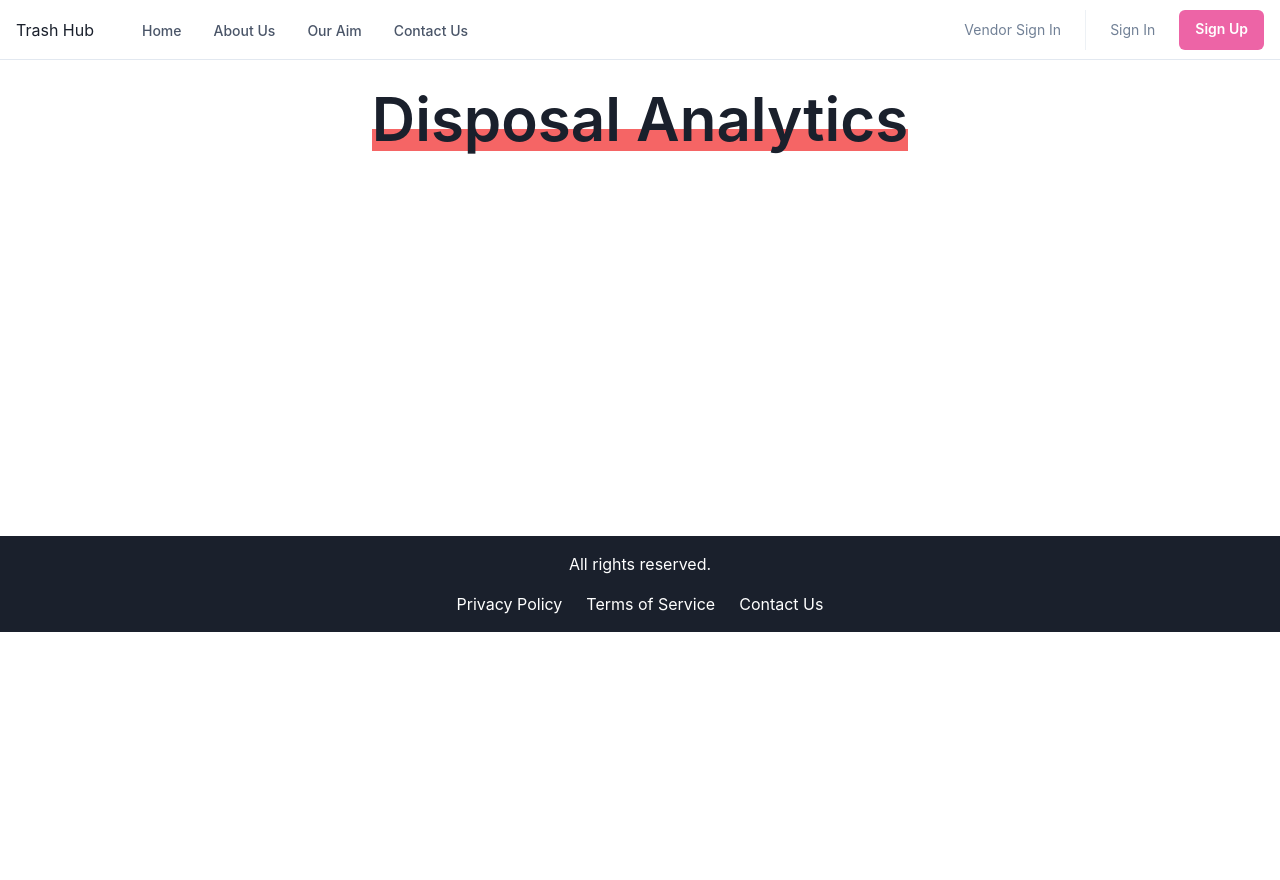
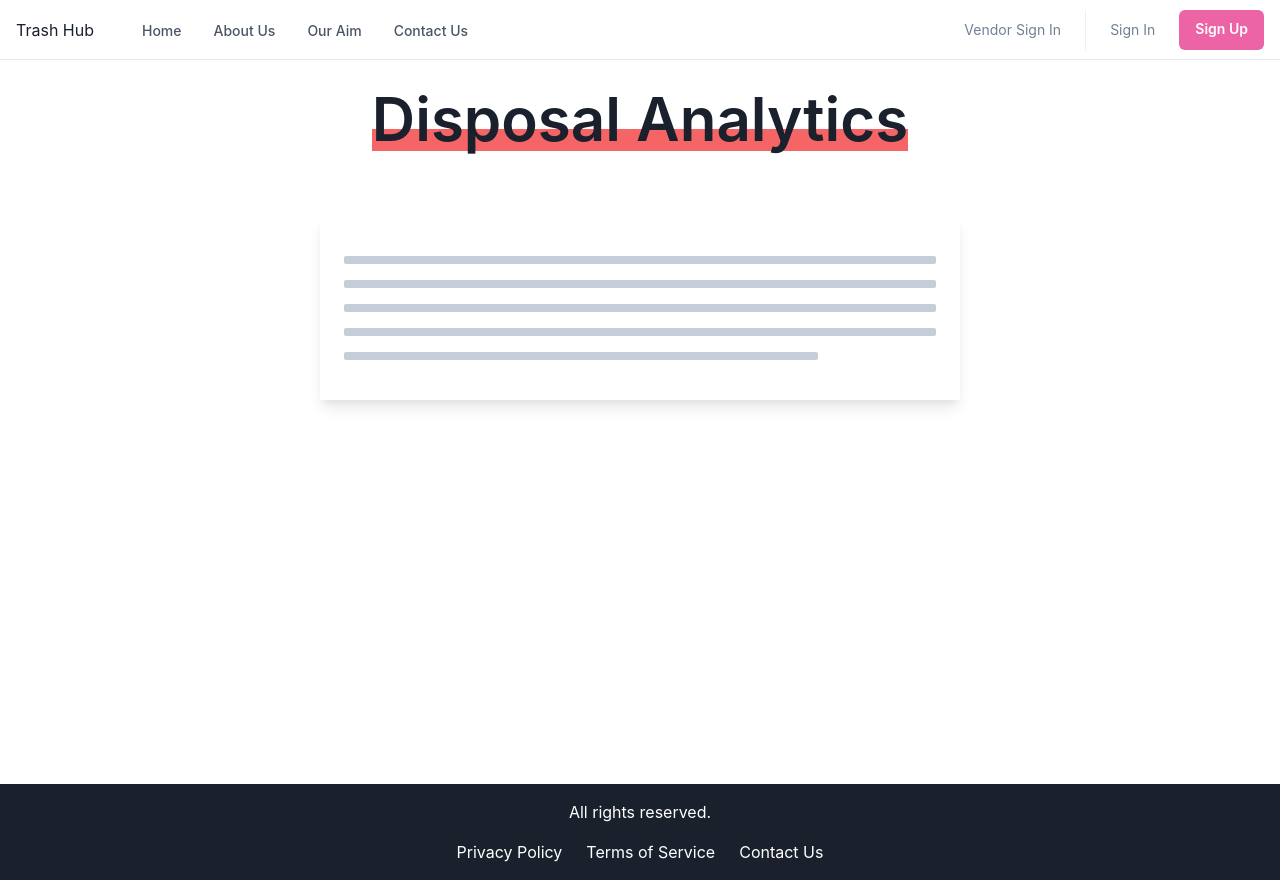
Before and after one commit to sahil-raj/Trash-Hub, a React (Vite) app: page /Analytics in a window 1280 px wide. Before the commit the page ends 800 px from the top, so only its background shows below. Built offline with nearby package versions, Linux system fonts and the light colour scheme.

Commit message:
feat: added loading animation

```diff
--- a/src/components/Analytics.jsx
+++ b/src/components/Analytics.jsx
@@ -1,4 +1,4 @@
-import { Text, Heading } from "@chakra-ui/react";
+import { SkeletonText, Heading, Text, Box } from "@chakra-ui/react";
 import ProductAnalyticsCard from "./ProductAnalyticsCard";
 import axios from "axios";
 import { useState, useEffect } from "react";
@@ -65,6 +65,23 @@ export default function Analytics() {
             />
           );
         })}
+      {analyticsData.length == 0 && (
+        <Box
+          mt="4rem"
+          ml="25%"
+          width="50%"
+          padding="6"
+          boxShadow="lg"
+          bg="white"
+        >
+          <SkeletonText
+            my="1rem"
+            noOfLines={5}
+            spacing="4"
+            skeletonHeight="2"
+          />
+        </Box>
+      )}
     </>
   );
 }
--- a/src/components/ProductList.jsx
+++ b/src/components/ProductList.jsx
@@ -1,4 +1,4 @@
-import { Heading, Text } from "@chakra-ui/react";
+import { Box, SkeletonText } from "@chakra-ui/react";
 import { useEffect, useState } from "react";
 import Products from "./Products";
 import Manufacturer from "./Manufacturer";
@@ -33,9 +33,21 @@ export default function ProductList() {
           );
         })
       ) : (
-        <Heading textAlign="center">
-          <Text>Nothing to show here</Text>
-        </Heading>
+        <Box
+          mt="4rem"
+          ml="25%"
+          width="50%"
+          padding="6"
+          boxShadow="lg"
+          bg="white"
+        >
+          <SkeletonText
+            my="1rem"
+            noOfLines={5}
+            spacing="4"
+            skeletonHeight="2"
+          />
+        </Box>
       )}
     </>
   );
```
